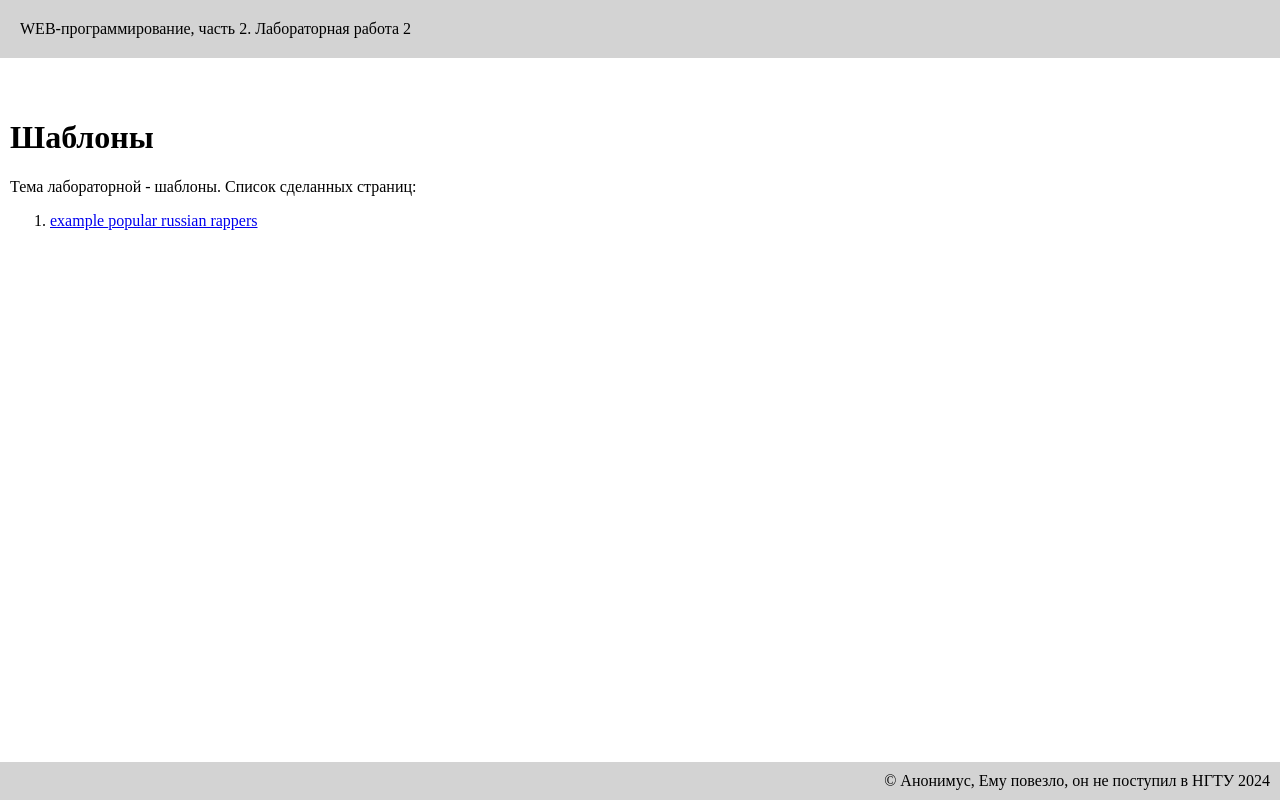
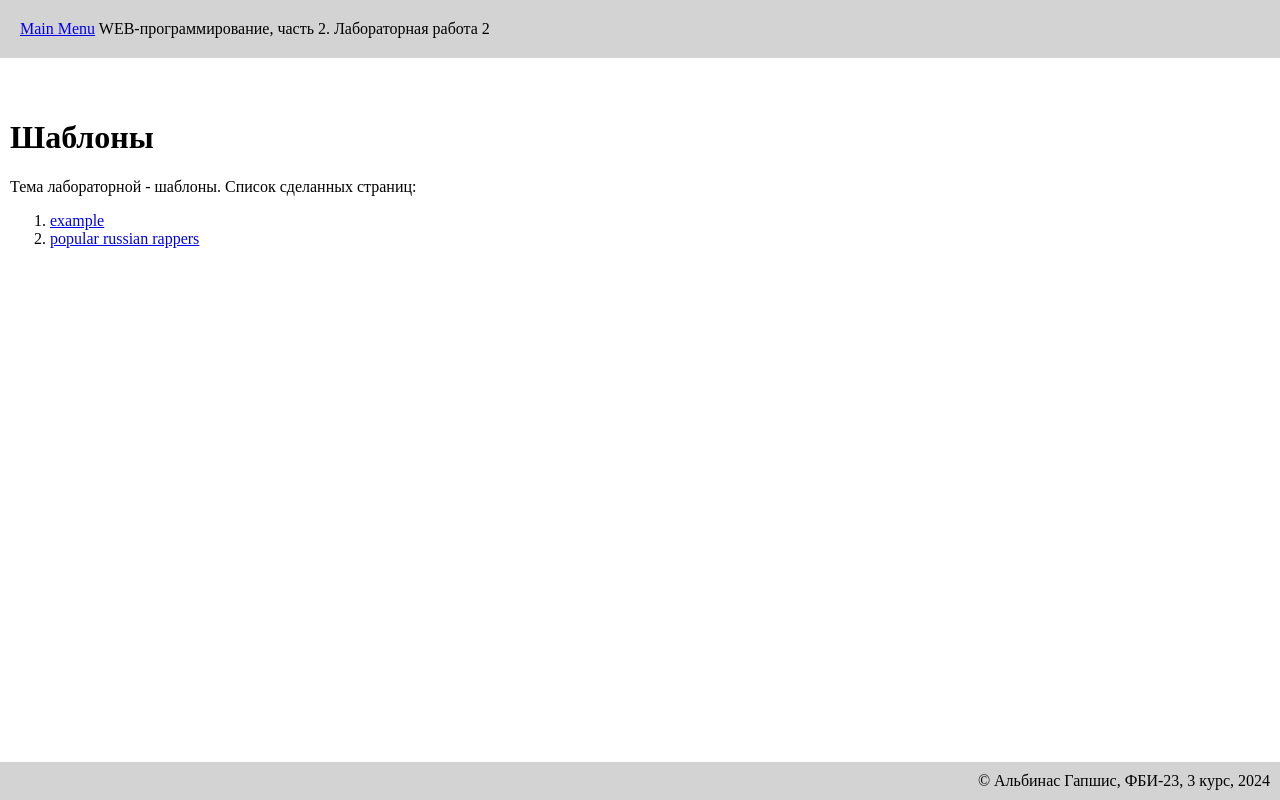
Before and after one commit to gapshis17/Web_2_gapshis, a Flask app: page /lab2/ in a window 1280 px wide. Run offline with Flask 3, Linux system fonts and the light colour scheme.

Commit message:
Добавлены ссылки

```diff
--- a/app.py
+++ b/app.py
@@ -188,7 +188,7 @@ def example():
 def lab2():
     return render_template('lab2.html')
 
-@app.route('/lab2/popular-russian-rappers')
+@app.route('/lab2/popular_russian_rappers')
 def popular_russian_rappers():
     images = [
         {'filename': 'lab2_1.jpg', 'alt': 'Scally Milano', 'caption': 'Scally Milano'},
--- a/templates/base.html
+++ b/templates/base.html
@@ -8,29 +8,14 @@
 </head>
 <body>
     <header>
+        <a href="{{ url_for('menu') }}">Main Menu</a>
         WEB-программирование, часть 2. {{ self.lab() }}
     </header>
     <main>
         {% block main %}{% endblock%}
     </main>
     <footer>
-        &copy;
-        {% if name %}
-            {{ name }},
-        {% else %}
-            Анонимус,
-        {% endif %}
-        {% if group %}
-            {{ group }},
-        {% else %}
-            Ему повезло,
-        {% endif %}
-        {% if kurs %}
-            {{ kurs }},
-        {% else %}
-            он не поступил в НГТУ
-        {% endif %}
-        2024
+        &copy; Альбинас Гапшис, ФБИ-23, 3 курс, 2024
     </footer>
 </body>
 </html>
--- a/templates/lab2.html
+++ b/templates/lab2.html
@@ -8,6 +8,8 @@
     <ol>
         <li>
             <a href= "/lab2/example" > example </a>
+        </li>
+        <li>
             <a href= "/lab2/popular_russian_rappers" > popular russian rappers </a>
         </li>
     </ol>
```
